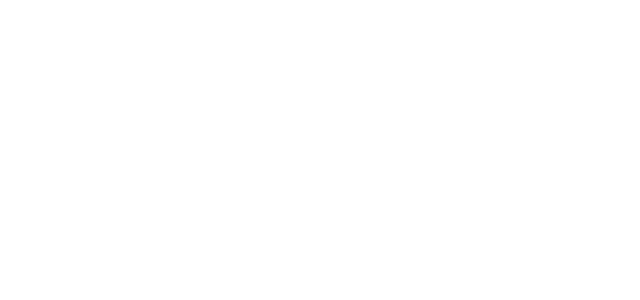
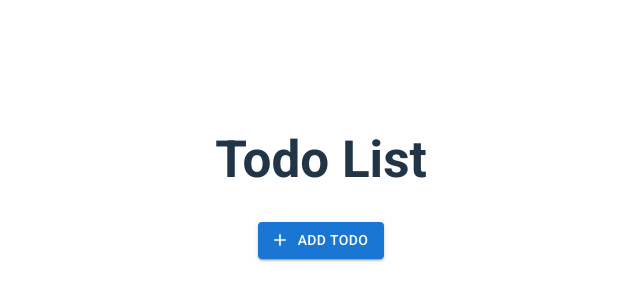
Before and after one commit to yumincho/coop-react, a React (Vite) app: page / in a window 1280 px wide. Shown: the part 222-522 px from the top of the page, without its empty margins (319-959 px from the left). Built offline with nearby package versions, Linux system fonts and the light colour scheme.

Commit message:
:sparkles: Impl basic `Todo` and `TodoList`

```diff
--- a/src/App.tsx
+++ b/src/App.tsx
@@ -1,7 +1,12 @@
-import "./App.css"
+import './App.css'
+import TodoList from './components/TodoList/TodoList'
 
 function App() {
-  return <></>
+  return (
+    <>
+      <TodoList />
+    </>
+  )
 }
 
 export default App
--- /dev/null
+++ b/src/components/Todo/Todo.tsx
@@ -0,0 +1,32 @@
+import { Circle, CircleOutlined } from '@mui/icons-material'
+import { IconButton, TextField } from '@mui/material'
+import { useState } from 'react'
+
+const Todo = () => {
+  const [content, setContent] = useState('')
+  const [done, setDone] = useState(false)
+
+  const handleTyping = (e: React.ChangeEvent<HTMLInputElement>) => {
+    setContent(e.target.value)
+  }
+
+  return (
+    <div>
+      <IconButton>
+        {done ? (
+          <Circle onClick={() => setDone(false)} />
+        ) : (
+          <CircleOutlined onClick={() => setDone(true)} />
+        )}
+      </IconButton>
+      <TextField
+        disabled={done}
+        variant="standard"
+        value={content}
+        onChange={handleTyping}
+      />
+    </div>
+  )
+}
+
+export default Todo
--- /dev/null
+++ b/src/components/TodoList/TodoList.tsx
@@ -0,0 +1,27 @@
+import { Add } from '@mui/icons-material'
+import { Button } from '@mui/material'
+import { useState } from 'react'
+
+import Todo from '../Todo/Todo'
+
+const TodoList = () => {
+  const [todos, setTodos] = useState(0)
+
+  return (
+    <div>
+      <h1>Todo List</h1>
+      <Button
+        startIcon={<Add />}
+        variant="contained"
+        onClick={() => setTodos((curr) => curr + 1)}
+      >
+        Add Todo
+      </Button>
+      {[...Array(todos)].map((_, i) => (
+        <Todo key={i} />
+      ))}
+    </div>
+  )
+}
+
+export default TodoList
```
